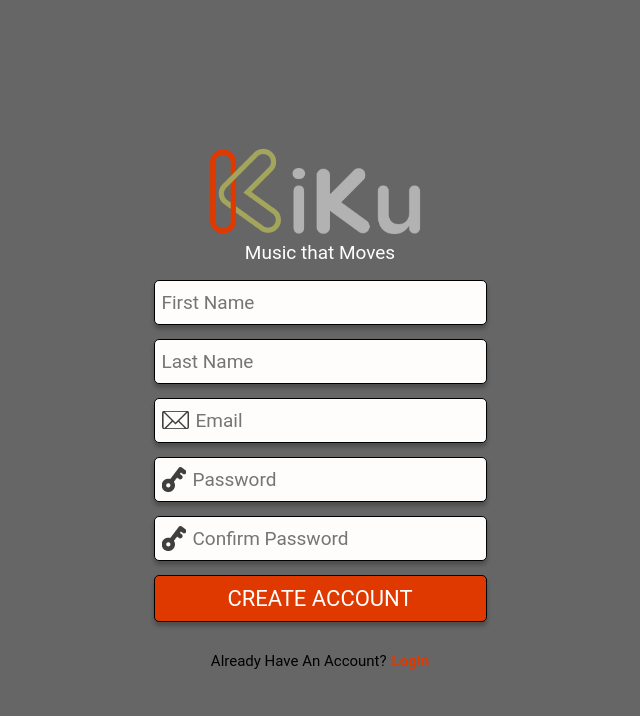
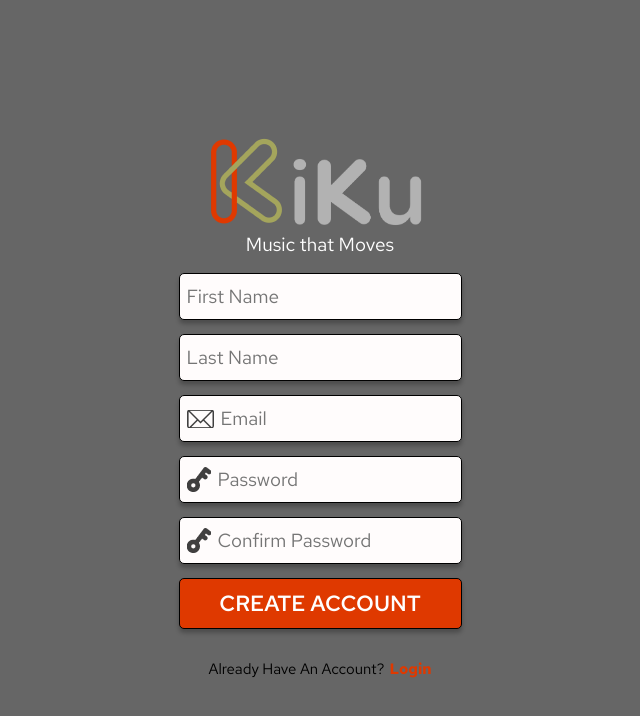
Before and after one commit to jfan0888/kiku-frontend, a React app: page / in a window 1280 px wide. Shown: the top 716 px of the page, without its empty margins (320-960 px from the left). Built offline with nearby package versions, Linux system fonts and the light colour scheme.

Commit message:
updated font importing

```diff
--- a/src/components/Button/styles.scss
+++ b/src/components/Button/styles.scss
@@ -8,6 +8,7 @@
   color: white;
   text-transform: uppercase;
   font-size: 22px;
+  font-weight: 500;
   cursor: pointer;
 
   &:active {
--- a/src/components/Input/styles.scss
+++ b/src/components/Input/styles.scss
@@ -20,6 +20,7 @@
   > input {
     border: none;
     background-color: transparent;
+    font-family: 'RedHatText', Arial, Helvetica, sans-serif;
     font-size: 19px;
     color: #6a6565;
     padding: 10px 25px 10px 7px;
--- a/src/components/NavBar/styles.scss
+++ b/src/components/NavBar/styles.scss
@@ -25,7 +25,8 @@
     }
 
     .nav-item-text {
-      font-size: 10px;
+      font-size: 9px;
+      font-weight: 500;
     }
   }
 }
--- a/src/styles/app.scss
+++ b/src/styles/app.scss
@@ -1,5 +1,10 @@
+@import './fonts.scss';
 @import './base.scss';
 @import './responsive.scss';
+
+@include printRedHatFont(400, 'Regular', $familyName: 'RedHatText');
+@include printRedHatFont(500, 'Medium', $familyName: 'RedHatText');
+@include printRedHatFont(700, 'Bold', $familyName: 'RedHatText');
 
 .app-container {
   height: 100vh;
@@ -21,4 +26,5 @@
   font-weight: bold;
   margin-left: 5px;
   text-decoration: none;
+  cursor: pointer;
 }
--- a/src/styles/base.scss
+++ b/src/styles/base.scss
@@ -4,7 +4,7 @@ body,
   margin: 0;
   padding: 0;
   box-sizing: border-box;
-  font-family: 'Roboto', serif;
+  font-family: 'RedHatText', Arial, Helvetica, sans-serif;
 }
 
 html,
--- /dev/null
+++ b/src/styles/fonts.scss
@@ -0,0 +1,65 @@
+//----------------------
+// Red Hat Font Mixin
+//----------------------
+
+@mixin printRedHatFont(
+  $weightValue: 400,
+  $weightName: normal,
+  $familyName: 'RedHatText',
+  $style: 'normal',
+  $relative: true
+) {
+  $filePath: '../assets/fonts/' + $familyName + '/' + $familyName + '-' +
+    $weightName;
+
+  @if $relative == false {
+    $filePath: $fontLocation +
+      '/' +
+      $familyName +
+      '/' +
+      $familyName +
+      '-' +
+      $weightName;
+  }
+
+  @font-face {
+    font-family: $familyName;
+    src: url('#{$filePath}.eot'); /* IE9 Compat Modes */
+    src: url('#{$filePath}.eot?#iefix') format('embedded-opentype'),
+      /* IE6-IE8 */ url('#{$filePath}.woff') format('woff'); /* Modern Browsers */
+    //url('#{$filePath}.otf') format('OpenType'), /* Safari, Android, iOS */
+    //url('#{$filePath}.svg#RedHatDisplay-#{$weightName}') format('svg'); /* Legacy iOS */
+    font-style: #{$style};
+    font-weight: $weightValue;
+    text-rendering: optimizeLegibility;
+  }
+}
+
+//----------------------
+// Red Hat Font Usage
+//----------------------
+
+// No compiler? No problem! Paste this file into sassmeister.com
+
+// If you would like to load the font from static.redhat.com, use this variable
+// $fontLocation: "/";
+// and set the $relative argument to false when you call the mixin
+
+//----------------------
+// Include the Red Hat Display font
+//----------------------
+// @include printRedHatFont(300, "Regular", $familyName: "RedHatDisplay");
+// @include printRedHatFont(400, "Medium", $familyName: "RedHatDisplay");
+// @include printRedHatFont(700, "Bold", $familyName: "RedHatDisplay");
+
+//----------------------
+// Include the Red Hat Text font
+//----------------------
+// @include printRedHatFont(400, "Regular", $familyName: "RedHatText");
+// @include printRedHatFont(700, "Medium", $familyName: "RedHatText");
+
+// Example Usage
+// h2 {
+//   font-family: "RedHatDisplay";
+//   font-weight: 700;
+// }
```
